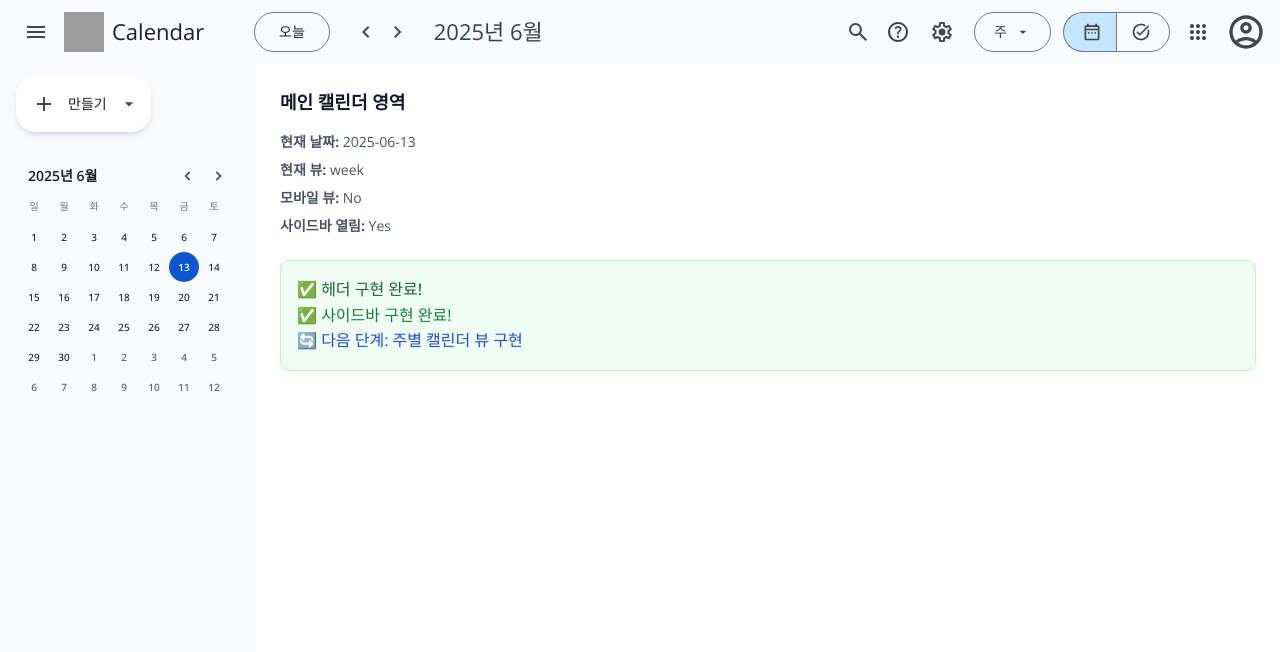
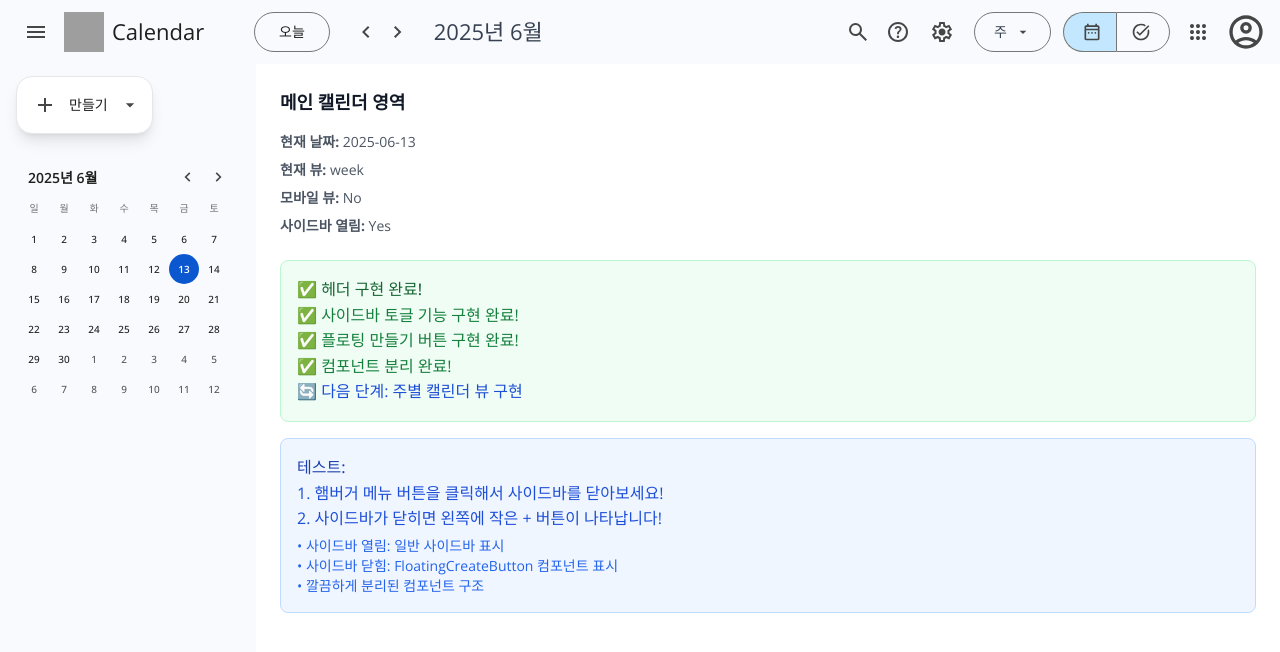
Before and after one commit to ljh130334/Ringle-Intern, a React (Vite) app: page / in a window 1280 px wide. Shown: the top 652 px of the page. Built offline with nearby package versions, Linux system fonts and the light colour scheme; grey boxes are pictures that could not be loaded; a web font is replaced by a local one.

Commit message:
feat: 사이드바 토글 기능 구현 및 플로팅 만들기 구현

```diff
--- a/src/App.tsx
+++ b/src/App.tsx
@@ -1,13 +1,13 @@
 import { useEffect } from 'react';
-import { useAppDispatch, useAppSelector } from './store/hooks';
+import { useAppDispatch } from './store/hooks';
 import { setMobileView } from './store/slices/uiSlice';
 import CalendarHeader from './components/layout/CalendarHeader';
-import CalendarSidebar from './components/layout/CalendarSidebar/CalendarSidebar';
+import SidebarLayout from './components/layout/SidebarLayout';
+import MainLayout from './components/layout/MainLayout';
+import FloatingCreateButton from './components/ui/FloatingCreateButton';
 
 function App() {
   const dispatch = useAppDispatch();
-  const { mobileView, sidebarOpen } = useAppSelector((state) => state.ui);
-  const { currentDate, view } = useAppSelector((state) => state.calendar);
 
   // 화면 크기 변경 감지
   useEffect(() => {
@@ -15,52 +15,25 @@ function App() {
       dispatch(setMobileView(window.innerWidth < 768));
     };
 
+    // 초기 설정
+    handleResize();
+
     window.addEventListener('resize', handleResize);
     return () => window.removeEventListener('resize', handleResize);
   }, [dispatch]);
+
+  const handleCreateEvent = () => {
+    console.log('플로팅 만들기 버튼 클릭됨');
+  };
 
   return (
     <div className="min-h-screen bg-gray-50">
       <CalendarHeader />
 
       <div className="flex h-[calc(100vh-64px)]">
-        {/* 사이드바 */}
-        {(!mobileView || sidebarOpen) && (
-          <div className={`${mobileView ? 'absolute z-10' : ''} h-full`}>
-            <CalendarSidebar />
-          </div>
-        )}
-
-        {/* 메인 컨텐츠 영역 */}
-        <div className="flex-1 bg-white">
-          {/* 임시 메인 컨텐츠 */}
-          <div className="p-6">
-            <h2 className="text-lg font-semibold text-gray-900 mb-4">
-              메인 캘린더 영역
-            </h2>
-
-            <div className="space-y-2 text-sm text-gray-600">
-              <p>
-                <strong>현재 날짜:</strong> {currentDate}
-              </p>
-              <p>
-                <strong>현재 뷰:</strong> {view}
-              </p>
-              <p>
-                <strong>모바일 뷰:</strong> {mobileView ? 'Yes' : 'No'}
-              </p>
-              <p>
-                <strong>사이드바 열림:</strong> {sidebarOpen ? 'Yes' : 'No'}
-              </p>
-            </div>
-
-            <div className="mt-6 p-4 bg-green-50 border border-green-200 rounded-lg">
-              <p className="text-green-800 font-medium">✅ 헤더 구현 완료!</p>
-              <p className="text-green-700">✅ 사이드바 구현 완료!</p>
-              <p className="text-blue-700">🔄 다음 단계: 주별 캘린더 뷰 구현</p>
-            </div>
-          </div>
-        </div>
+        <SidebarLayout />
+        <FloatingCreateButton onClick={handleCreateEvent} />
+        <MainLayout />
       </div>
     </div>
   );
--- a/src/components/layout/CalendarSidebar/CalendarSidebar.scss
+++ b/src/components/layout/CalendarSidebar/CalendarSidebar.scss
@@ -50,9 +50,8 @@
 
   .rdp-nav {
     position: fixed;
-    top: 176px;
+    top: 91px;
     left: 176px;
-    transform: translateY(-50%);
     display: flex;
     gap: 6px;
     z-index: 10;
--- a/src/components/layout/CalendarSidebar/CalendarSidebar.tsx
+++ b/src/components/layout/CalendarSidebar/CalendarSidebar.tsx
@@ -33,8 +33,11 @@ const CalendarSidebar: React.FC = () => {
   return (
     <div className="w-full bg-[#F8FAFD] h-full overflow-y-auto">
       <div className="px-4 pt-3 pb-4">
-        <button className="flex items-center gap-3 pl-4 pr-3 py-4 bg-white rounded-[20px] shadow-md hover:shadow-lg hover:bg-[#EDF1FC] transition-shadow duration-200 text-[#1f1f1f] w-auto text-left">
-          <img src="/icons/plus.svg" alt="검색" className="w-6 h-6" />
+        <button
+          className="flex items-center gap-3 pl-4 pr-3 py-4 bg-white rounded-[16px] shadow-lg hover:shadow-xl
+                   border border-gray-200 hover:bg-[#EDF1FC] transition-shadow duration-200 text-[#1f1f1f] w-auto text-left"
+        >
+          <img src="/icons/plus.svg" alt="추가" className="w-6 h-6" />
           <span className="text-sm font-medium">만들기</span>
           <img src="/icons/arrow-down.svg" alt="검색" className="w-5 h-5" />
         </button>
--- /dev/null
+++ b/src/components/layout/MainLayout.tsx
@@ -0,0 +1,63 @@
+import React from 'react';
+import { useAppSelector } from '../../store/hooks';
+
+const MainLayout: React.FC = () => {
+  const { mobileView, sidebarOpen } = useAppSelector((state) => state.ui);
+  const { currentDate, view } = useAppSelector((state) => state.calendar);
+
+  return (
+    <div
+      className={`
+        flex-1 bg-white transition-all duration-300 ease-out
+        ${!sidebarOpen && !mobileView ? 'ml-0' : mobileView ? 'ml-0' : 'ml-0'}
+      `}
+    >
+      {/* 임시 메인 컨텐츠 */}
+      <div className="p-6">
+        <h2 className="text-lg font-semibold text-gray-900 mb-4">
+          메인 캘린더 영역
+        </h2>
+
+        <div className="space-y-2 text-sm text-gray-600">
+          <p>
+            <strong>현재 날짜:</strong> {currentDate}
+          </p>
+          <p>
+            <strong>현재 뷰:</strong> {view}
+          </p>
+          <p>
+            <strong>모바일 뷰:</strong> {mobileView ? 'Yes' : 'No'}
+          </p>
+          <p>
+            <strong>사이드바 열림:</strong> {sidebarOpen ? 'Yes' : 'No'}
+          </p>
+        </div>
+
+        <div className="mt-6 p-4 bg-green-50 border border-green-200 rounded-lg">
+          <p className="text-green-800 font-medium">✅ 헤더 구현 완료!</p>
+          <p className="text-green-700">✅ 사이드바 토글 기능 구현 완료!</p>
+          <p className="text-green-700">✅ 플로팅 만들기 버튼 구현 완료!</p>
+          <p className="text-green-700">✅ 컴포넌트 분리 완료!</p>
+          <p className="text-blue-700">🔄 다음 단계: 주별 캘린더 뷰 구현</p>
+        </div>
+
+        <div className="mt-4 p-4 bg-blue-50 border border-blue-200 rounded-lg">
+          <p className="text-blue-800 font-medium">테스트:</p>
+          <p className="text-blue-700">
+            1. 햄버거 메뉴 버튼을 클릭해서 사이드바를 닫아보세요!
+          </p>
+          <p className="text-blue-700">
+            2. 사이드바가 닫히면 왼쪽에 작은 + 버튼이 나타납니다!
+          </p>
+          <p className="text-sm text-blue-600 mt-1">
+            • 사이드바 열림: 일반 사이드바 표시
+            <br />• 사이드바 닫힘: FloatingCreateButton 컴포넌트 표시
+            <br />• 깔끔하게 분리된 컴포넌트 구조
+          </p>
+        </div>
+      </div>
+    </div>
+  );
+};
+
+export default MainLayout;
--- /dev/null
+++ b/src/components/layout/SidebarLayout.tsx
@@ -0,0 +1,67 @@
+import React from 'react';
+import { useAppDispatch, useAppSelector } from '../../store/hooks';
+import { toggleSidebar } from '../../store/slices/uiSlice';
+import CalendarSidebar from './CalendarSidebar/CalendarSidebar';
+
+const SidebarLayout: React.FC = () => {
+  const dispatch = useAppDispatch();
+  const { mobileView, sidebarOpen } = useAppSelector((state) => state.ui);
+
+  return (
+    <div
+      className={`
+        ${
+          mobileView
+            ? `fixed inset-0 z-50 transition-all duration-300 ease-out ${
+                sidebarOpen
+                  ? 'opacity-100 pointer-events-auto'
+                  : 'opacity-0 pointer-events-none'
+              }`
+            : 'relative'
+        }
+      `}
+    >
+      {/* 모바일 백드롭 */}
+      {mobileView && (
+        <div
+          className={`
+            absolute inset-0 bg-black transition-all duration-300 ease-out
+            ${sidebarOpen ? 'bg-opacity-50' : 'bg-opacity-0 pointer-events-none'}
+          `}
+          onClick={() => dispatch(toggleSidebar())}
+        />
+      )}
+
+      {/* 사이드바 컨테이너 */}
+      <div
+        className={`
+          h-full bg-white
+          ${
+            mobileView
+              ? `fixed left-0 top-0 z-10 w-80 transform transition-all duration-400 ease-out ${
+                  sidebarOpen
+                    ? 'translate-x-0 opacity-100'
+                    : '-translate-x-full opacity-90'
+                }`
+              : `relative transition-all duration-400 ease-out ${
+                  sidebarOpen
+                    ? 'w-64 opacity-100 translate-x-0'
+                    : 'w-0 opacity-0 -translate-x-8 overflow-hidden'
+                }`
+          }
+        `}
+      >
+        <div
+          className={`
+            h-full transition-all duration-300 ease-out
+            ${!sidebarOpen && !mobileView ? 'invisible scale-95' : 'visible scale-100'}
+          `}
+        >
+          <CalendarSidebar />
+        </div>
+      </div>
+    </div>
+  );
+};
+
+export default SidebarLayout;
--- /dev/null
+++ b/src/components/ui/FloatingCreateButton.tsx
@@ -0,0 +1,42 @@
+import React from 'react';
+import { useAppSelector } from '../../store/hooks';
+
+interface FloatingCreateButtonProps {
+  onClick?: () => void;
+  className?: string;
+}
+
+const FloatingCreateButton: React.FC<FloatingCreateButtonProps> = ({
+  onClick,
+  className = '',
+}) => {
+  const { mobileView, sidebarOpen } = useAppSelector((state) => state.ui);
+
+  if (mobileView || sidebarOpen) {
+    return null;
+  }
+
+  const handleClick = () => {
+    if (onClick) {
+      onClick();
+    }
+  };
+
+  return (
+    <div className={`fixed left-4 top-[76px] z-40 ${className}`}>
+      <button
+        onClick={handleClick}
+        className="w-14 h-14 bg-white rounded-[16px] shadow-lg hover:shadow-xl
+                   border border-gray-200 flex items-center justify-center
+                   transition-all duration-300 ease-out hover:scale-105
+                   group"
+        aria-label="새 이벤트 만들기"
+        title="새 이벤트 만들기"
+      >
+        <img src="/icons/plus.svg" alt="추가" className="w-6 h-6" />
+      </button>
+    </div>
+  );
+};
+
+export default FloatingCreateButton;
```
